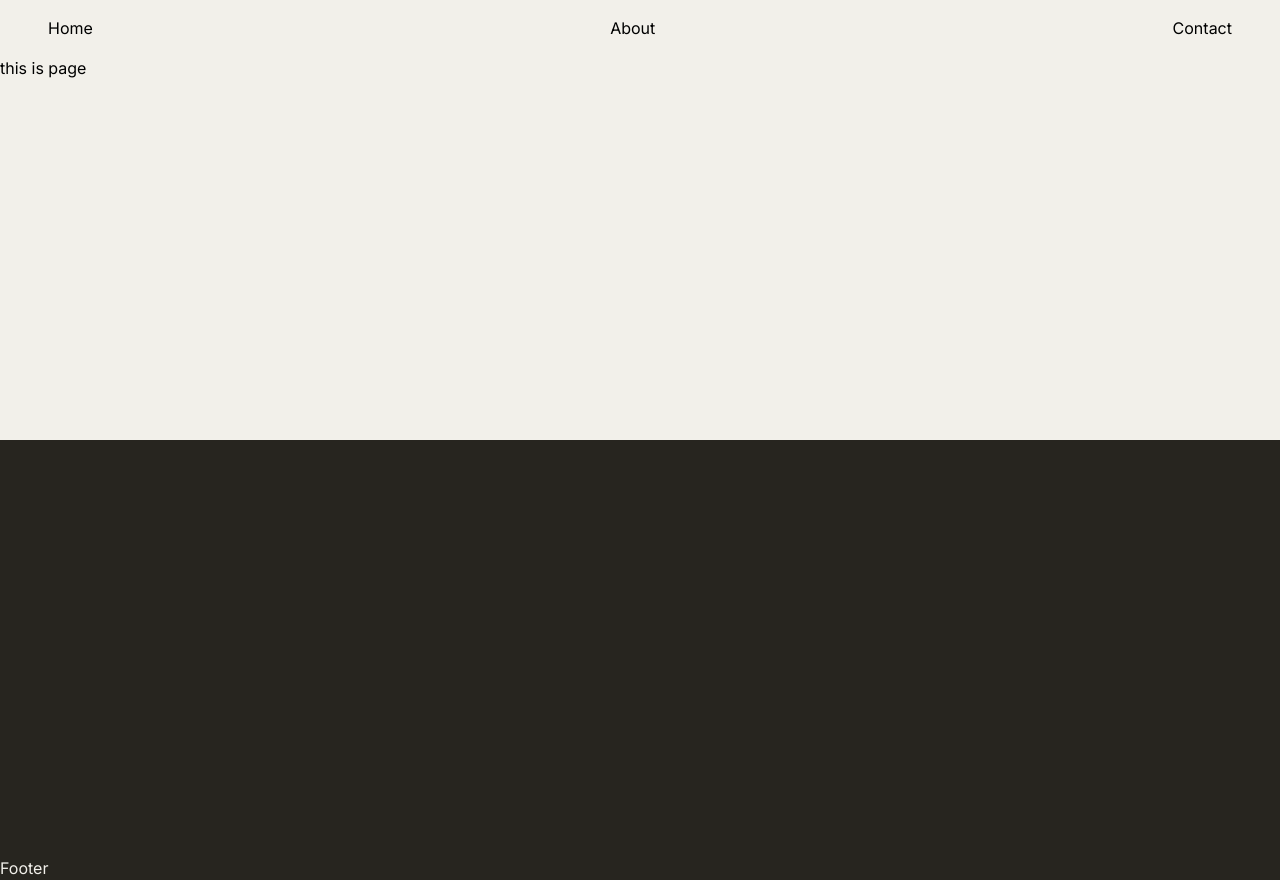
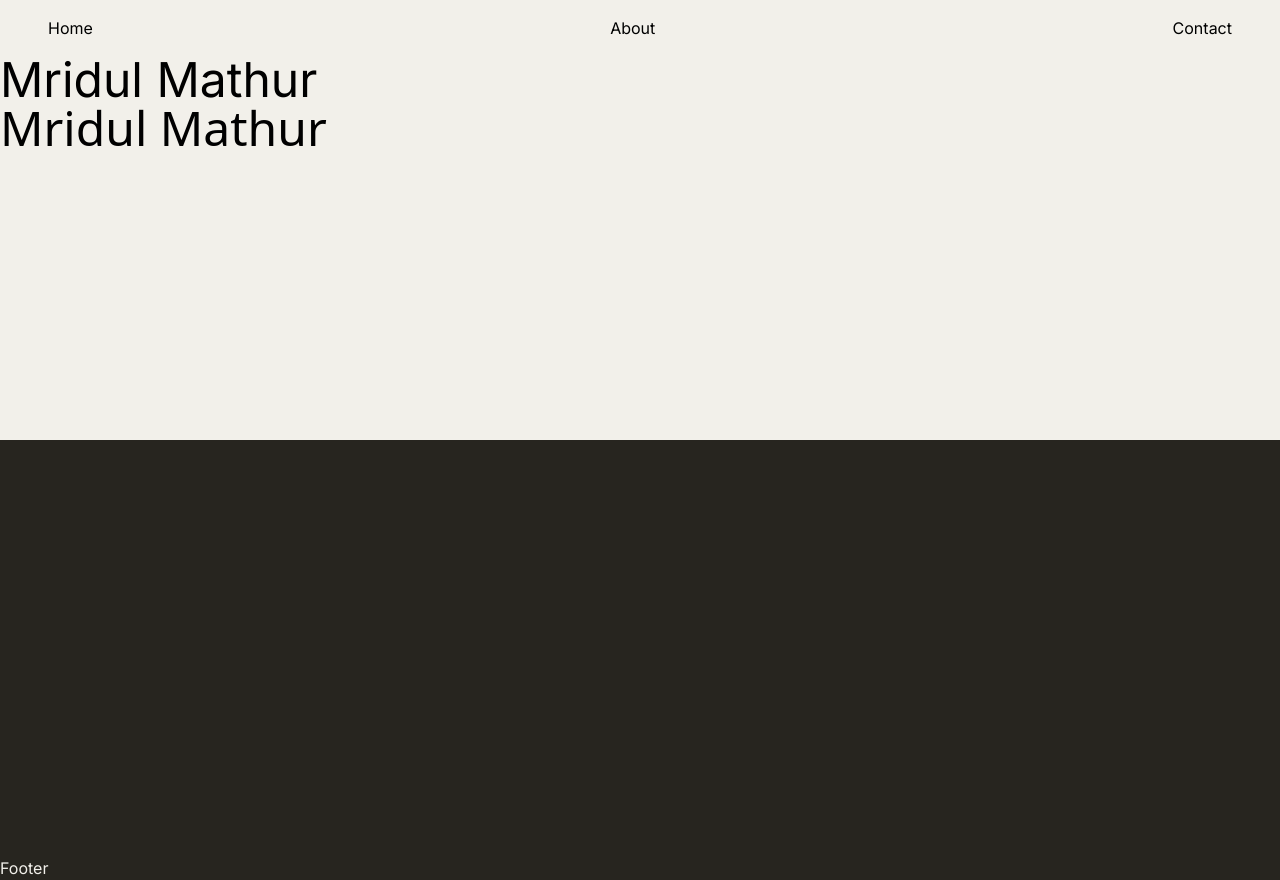
Before and after one commit to MaxnovaHealthcare/maxnova-website, a Next.js app: page / in a window 1280 px wide. Built offline with nearby package versions, Linux system fonts and the light colour scheme.

Commit message:
fonts-setup

```diff
--- /dev/null
+++ b/src/app/(home_components)/hero.tsx
@@ -0,0 +1,12 @@
+"use client";
+
+import React from "react";
+
+export default function Hero() {
+    return (
+        <main className="min-h-screen">
+            <h1 className="font-aeonik text-5xl">Mridul Mathur</h1>
+            <h1 className="font-sans text-5xl">Mridul Mathur</h1>
+        </main>
+    );
+}
--- /dev/null
+++ b/src/app/fonts.css
@@ -0,0 +1,6 @@
+@font-face {
+  font-family: "Humane", "sans-serif";
+  src: url("../../public/fonts/Humane-VF.ttf") format("ttf");
+  font-weight: normal;
+  font-style: normal;
+}
--- a/src/app/globals.css
+++ b/src/app/globals.css
@@ -1,6 +1,7 @@
 @tailwind base;
 @tailwind components;
 @tailwind utilities;
+
 
 body {
   background: linear-gradient(
@@ -9,4 +10,5 @@ body {
     rgba(39, 37, 31, 1) 50%,
     rgba(39, 37, 31, 1) 100%
   );
+  background-color: rgba(242, 240, 234, 1);
 }
--- a/src/app/layout.tsx
+++ b/src/app/layout.tsx
@@ -1,6 +1,7 @@
 import type { Metadata } from "next";
 import { Inter } from "next/font/google";
 import "./globals.css";
+import "./fonts.css";
 import React from "react";
 
 import Nav from "./nav";
--- a/src/app/nav.tsx
+++ b/src/app/nav.tsx
@@ -1,19 +1,20 @@
 "use client";
 
 import React from "react";
+import Link from "next/link";
 
 export default function Nav() {
   return (
     <nav className="w-full h-fit px-12 py-4">
       <ul className="flex justify-between items-center">
         <li>
-          <a href="/">Home</a>
+          <Link href="/">Home</Link>
         </li>
         <li>
-          <a href="/about">About</a>
+          <Link href="/about">About</Link>
         </li>
         <li>
-          <a href="/contact">Contact</a>
+          <Link href="/contact">Contact</Link>
         </li>
       </ul>
     </nav>
--- a/src/app/page.tsx
+++ b/src/app/page.tsx
@@ -1,9 +1,12 @@
-import Image from "next/image";
+"use client";
+
+import React from "react";
+import Hero from "./(home_components)/hero";
 
 export default function Home() {
   return (
-    <main className="min-h-screen">
-      <h1>this is page</h1>
+    <main className="min-h-screen snap-y">
+      <Hero />
     </main>
   );
 }
--- a/src/app/solutions/page.tsx
+++ b/src/app/solutions/page.tsx
@@ -0,0 +1,11 @@
+"use client";
+
+import React from "react";
+
+export default function Home() {
+    return (
+        <main className="min-h-screen">
+            <h1>this is page</h1>
+        </main>
+    );
+}
```
Also changed, not shown: public/fonts/Humane-VF.ttf (added).
